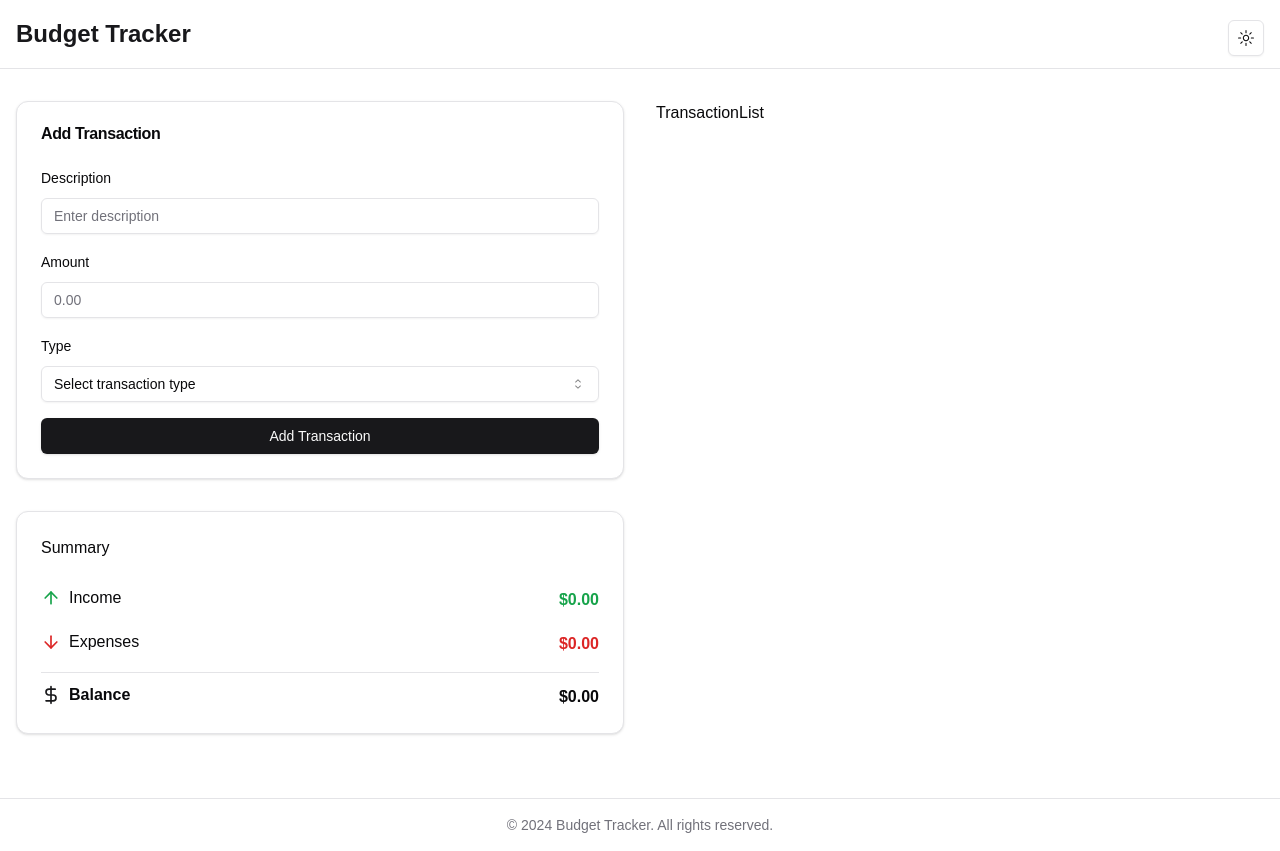
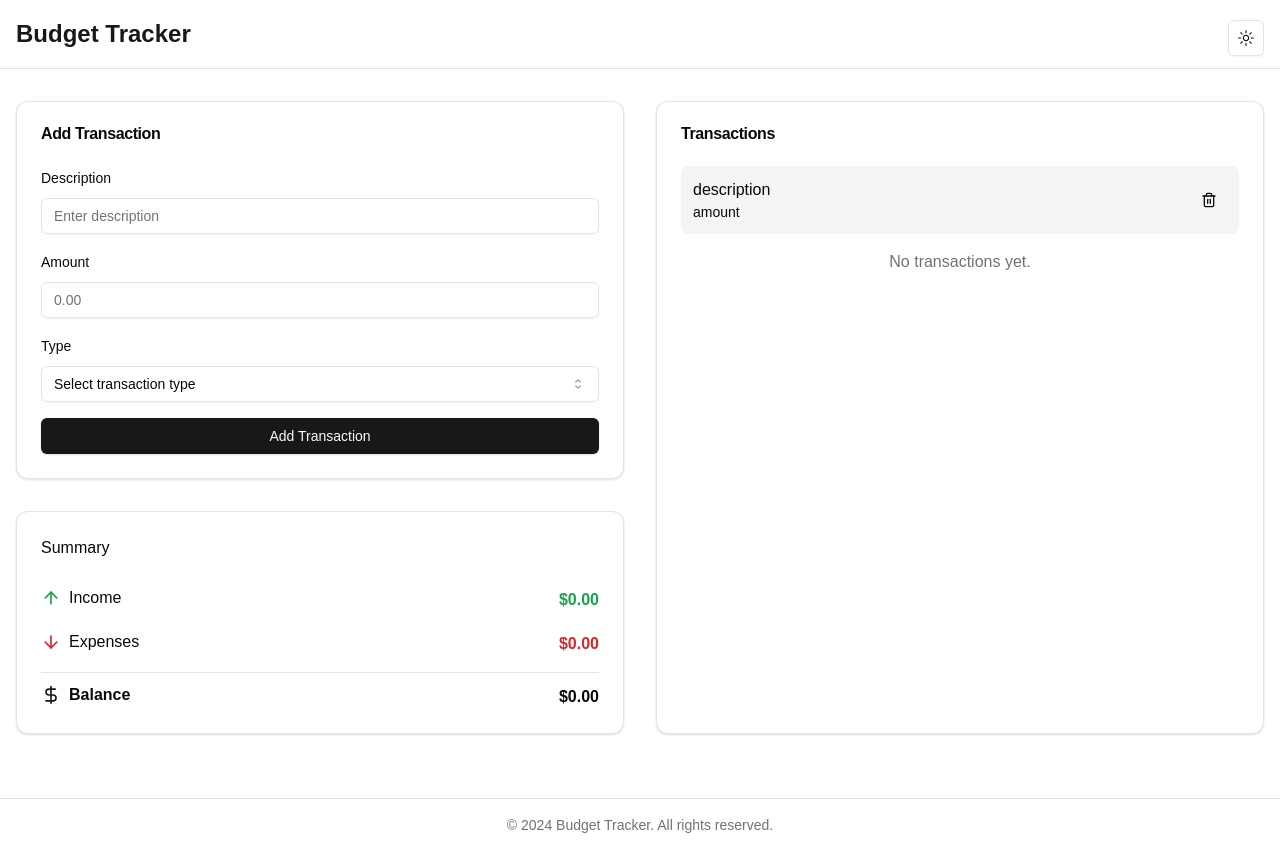
Before and after one commit to niclastanskanen/nextjs-ithogskolan-budget-tracker, a Next.js app: page / in a window 1280 px wide. Built offline with nearby package versions, Linux system fonts and the light colour scheme.

Commit message:
Refactor TransactionList component to use Card, CardContent, and CardHeader components for improved styling and organization

```diff
--- a/components/TransactionList.tsx
+++ b/components/TransactionList.tsx
@@ -1,5 +1,29 @@
+import { Card, CardContent, CardHeader, CardTitle } from "@/components/ui/card";
+import { Button } from "@/components/ui/button";
+import { Trash2 } from "lucide-react";
+
 const TransactionList = () => {
-  return <div>TransactionList</div>;
+  return (
+    <Card>
+      <CardHeader>
+        <CardTitle>Transactions</CardTitle>
+      </CardHeader>
+      <CardContent className="space-y-4">
+        <div className="flex justify-between items-center p-3 bg-secondary rounded-lg">
+          <div>
+            <p className="font-medium">description</p>
+            <p className="text-sm">amount</p>
+          </div>
+          <Button variant="ghost" size="icon">
+            <Trash2 className="h-4 w-4" />
+          </Button>
+        </div>
+        <p className="text-center text-muted-foreground">
+          No transactions yet.
+        </p>
+      </CardContent>
+    </Card>
+  );
 };
 
 export default TransactionList;
```
